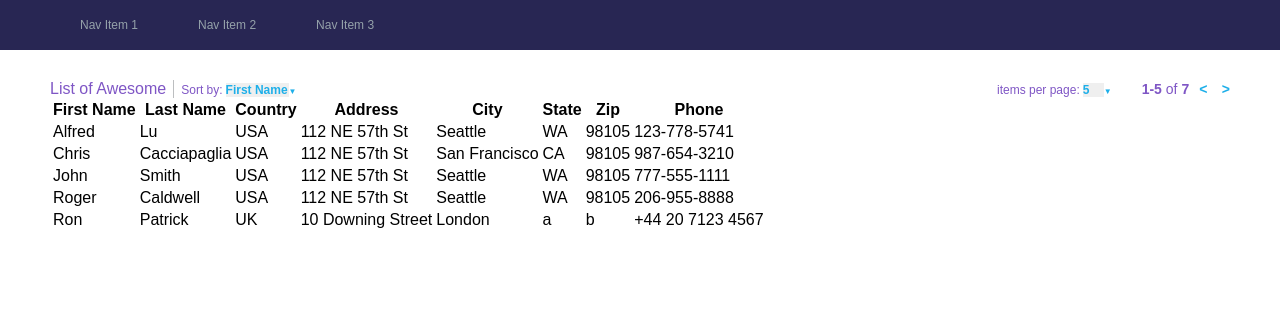
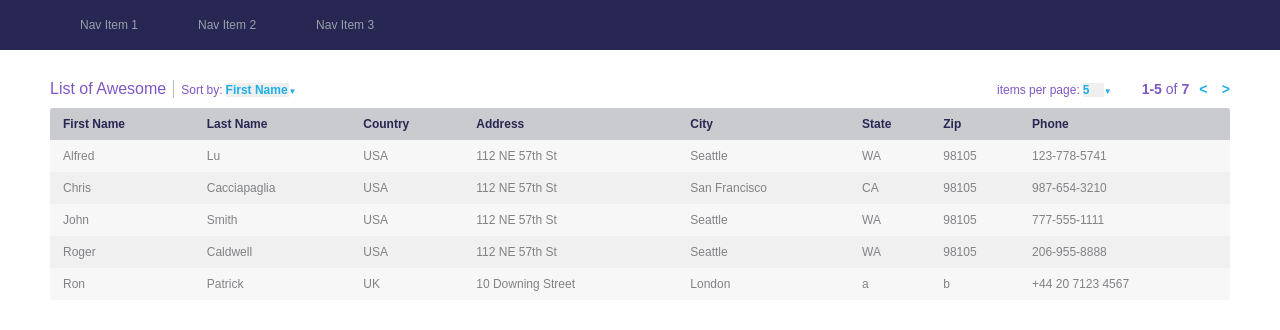
Before and after one commit to CardinalWolsey/distelli_code_challenge, a React (Create React App) app: page / in a window 1280 px wide. Shown: the top 330 px of the page. Built offline with nearby package versions, Linux system fonts and the light colour scheme.

Commit message:
finished styling except for nav button select color

```diff
--- a/src/App.css
+++ b/src/App.css
@@ -8,6 +8,7 @@
   display: flex;
   flex-direction: row;
   justify-content: space-between;
+  margin-bottom: 10px;
   font-size: 1rem;
   font-weight: 400;
   color: #7F56C5;
@@ -72,3 +73,52 @@
   color: #1DAFE9;
   padding-left: 10px;
 }
+
+table {
+  width: 100%;
+  border-collapse: collapse;
+  border-spacing: 0;
+}
+
+thead {
+  background: #CACBCE;
+}
+
+thead tr {
+  height: 32px;
+}
+
+thead th {
+  padding: 0 0 0 13px;
+  font-size: .75rem;
+  font-weight: 700;
+  color: #282653;
+  text-align: left;
+}
+
+table th:first-child{
+  border-radius:3px 0 0 0;
+}
+
+table th:last-child{
+  border-radius:0 3px 0 0;
+}
+
+tbody tr {
+  height: 32px;
+}
+
+tbody td {
+  padding: 0 0 0 13px;
+  font-size: .75rem;
+  font-weight: 400;
+  color: #808285;
+}
+
+tbody {
+  background: #F0F0F0;
+}
+
+tbody tr:nth-child(odd) {
+  background: #F7F7F7;
+}
--- a/src/App.js
+++ b/src/App.js
@@ -125,8 +125,6 @@ class App extends Component {
           </div>
         </div>
         <div className="Contents">
-
-
           <Table
             dataSource={this.state.renderData}
             />
```
